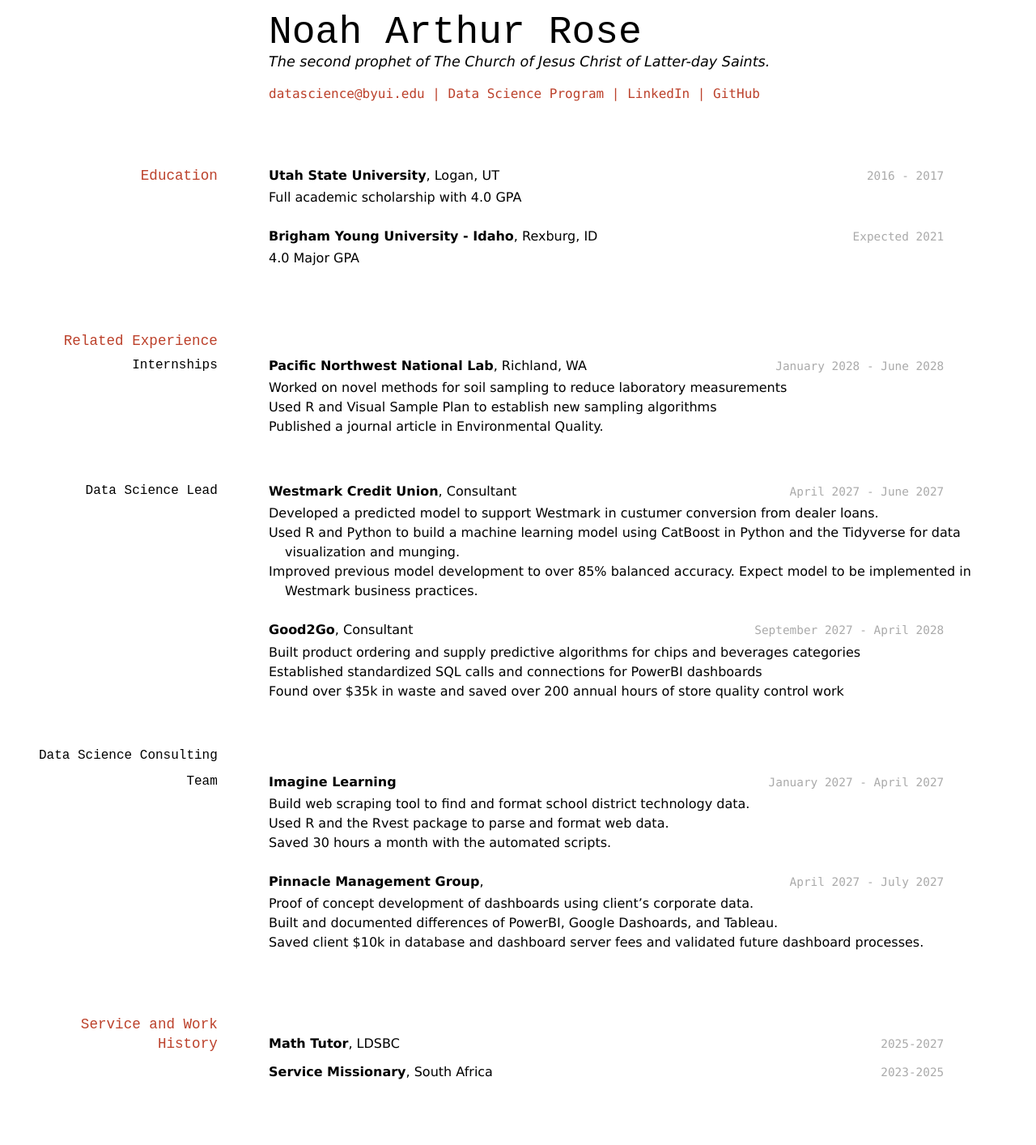
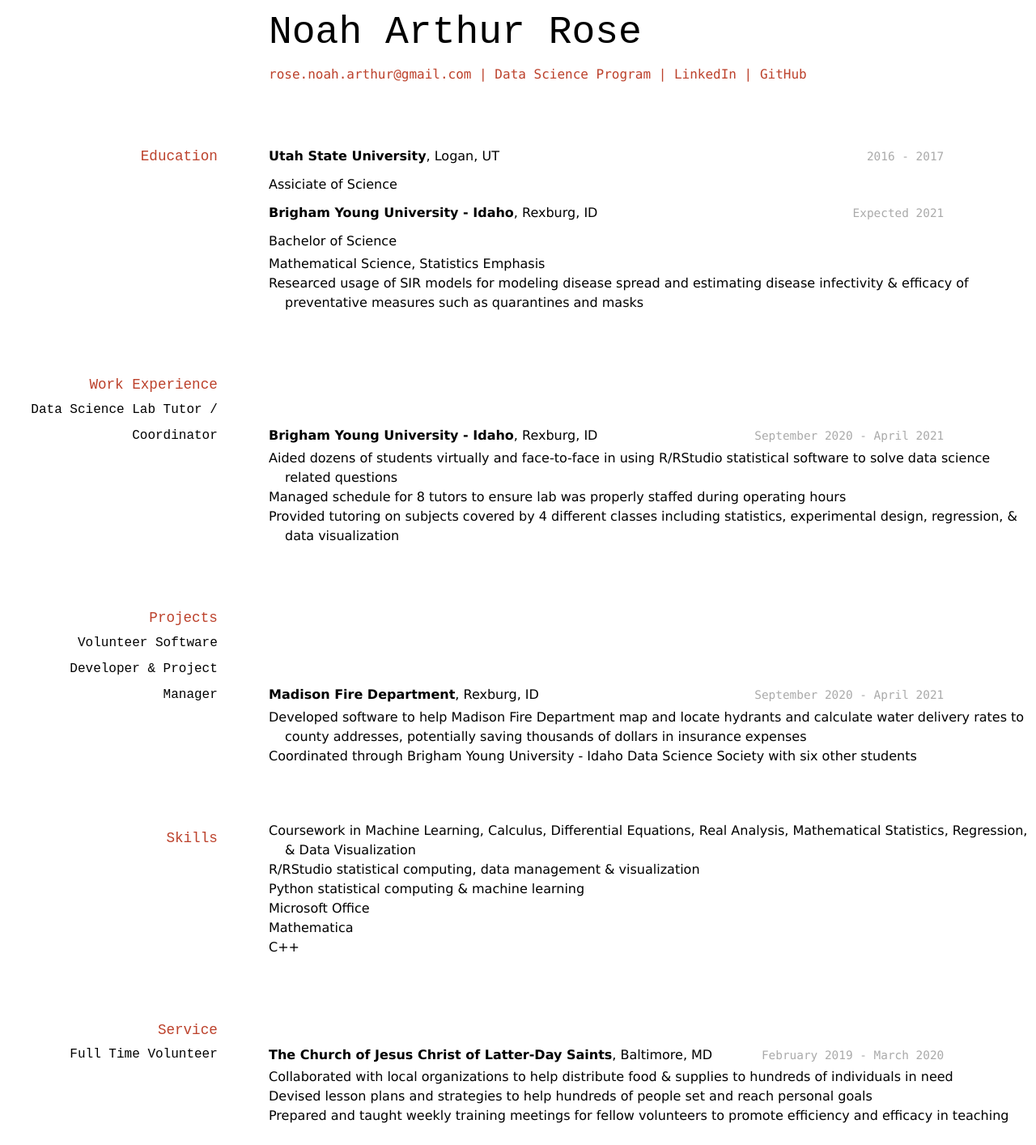
Before and after one commit to NoahRose1/RoseNoahResume, a Jekyll site: the page built from docs/index.md, in a window 1280 px wide. Shown: the whole page at 81% size. Built offline with Jekyll 4.4.1, drawn with Linux system fonts in a browser that asks for light colours; before the commit the page ends 1347 px from its top, so only the background shows below that.

Commit message:
Updated to actual resumé

```diff
--- a/docs/index.md
+++ b/docs/index.md
@@ -3,10 +3,9 @@ layout: cv
 title: Noah Arthur Rose
 ---
 # Noah Arthur Rose
-The second prophet of The Church of Jesus Christ of Latter-day Saints.
 
 <div id="webaddress">
-<a href="datascience@byui.edu">datascience@byui.edu</a>
+<a href="rose.noah.arthur@gmail.com">rose.noah.arthur@gmail.com</a>
 | <a href="https://byuidatascience.github.io/development.html">Data Science Program</a>
 | <a href="https://www.linkedin.com/in/noah-arthur-rose/">LinkedIn</a>
 | <a href="https://github.com/NoahRose1">GitHub</a>
@@ -19,69 +18,55 @@ The second prophet of The Church of Jesus Christ of Latter-day Saints.
 `2016 - 2017`
 __Utah State University__, Logan, UT
 
-- Full academic scholarship with 4.0 GPA
+Assiciate of Science
 
 `Expected 2021`
 __Brigham Young University - Idaho__, Rexburg, ID
 
-- 4.0 Major GPA
+Bachelor of Science
+>* Mathematical Science, Statistics Emphasis
+>* Researced usage of SIR models for modeling disease spread and estimating disease infectivity & efficacy of preventative measures such as quarantines and masks
+
+## Work Experience
+
+### Data Science Lab Tutor / Coordinator
+`September 2020 - April 2021`
+__Brigham Young University - Idaho__, Rexburg, ID
+
+>* Aided dozens of students virtually and face-to-face in using R/RStudio statistical software to solve data science related questions
+>*	Managed schedule for 8 tutors to ensure lab was properly staffed during operating hours
+>*	Provided tutoring on subjects covered by 4 different classes including statistics, experimental design, regression, & data visualization
 
 
-## Related Experience
+## Projects
 
-### Internships
+### Volunteer Software Developer & Project Manager
+`September 2020 - April 2021`
+__Madison Fire Department__, Rexburg, ID
 
-`January 2028 - June 2028`
-__Pacific Northwest National Lab__, Richland, WA
+>*	Developed software to help Madison Fire Department map and locate hydrants and calculate water delivery rates to county addresses, potentially saving thousands of dollars in insurance expenses
+>*	Coordinated through Brigham Young University - Idaho Data Science Society with six other students
 
-- Worked on novel methods for soil sampling to reduce laboratory measurements
-- Used R and Visual Sample Plan to establish new sampling algorithms
-- Published a journal article in Environmental Quality.
+## Skills
 
-### Data Science Lead
-
-`April 2027 - June 2027`
-__Westmark Credit Union__, Consultant
-
-- Developed a predicted model to support Westmark in custumer conversion from dealer loans.
-- Used R and Python to build a machine learning model using CatBoost in Python and the Tidyverse for data visualization and munging.
-- Improved previous model development to over 85% balanced accuracy. Expect model to be implemented in Westmark business practices.
-
-`September 2027 - April 2028`
-__Good2Go__, Consultant
-
-- Built product ordering and supply predictive algorithms for chips and beverages categories
-- Established standardized SQL calls and connections for PowerBI dashboards
-- Found over $35k in waste and saved over 200 annual hours of store quality control work
-
-### Data Science Consulting Team
-
-`January 2027 - April 2027`
-__Imagine Learning__
-
-- Build web scraping tool to find and format school district technology data.
-- Used R and the Rvest package to parse and format web data.
-- Saved 30 hours a month with the automated scripts.
-
-`April 2027 - July 2027`
-__Pinnacle Management Group__,
-
-- Proof of concept development of dashboards using client's corporate data.
-- Built and documented differences of PowerBI, Google Dashoards, and Tableau.
-- Saved client $10k in database and dashboard server fees and validated future dashboard processes.
+>*	Coursework in Machine Learning, Calculus, Differential Equations, Real Analysis, Mathematical Statistics, Regression, & Data Visualization
+>*	R/RStudio statistical computing, data management & visualization
+>*	Python statistical computing & machine learning
+>*	Microsoft Office
+>*	Mathematica
+>*	C++
 
 
-## Service and Work History
+## Service
 
-`2025-2027`
-__Math Tutor__, LDSBC
+### Full Time Volunteer
+`February 2019 - March 2020`
+__The Church of Jesus Christ of Latter-Day Saints__, Baltimore, MD
 
-
-`2023-2025`
-__Service Missionary__, South Africa
-
-
+>*	Collaborated with local organizations to help distribute food & supplies to hundreds of individuals in need
+>*	Devised lesson plans and strategies to help hundreds of people set and reach personal goals
+>*	Prepared and taught weekly training meetings for fellow volunteers to promote efficiency and efficacy in teaching
 
 <!-- ### Footer
 
-Last updated: May 2013 -->
+Last updated: Mar 30 2021 -->
```
